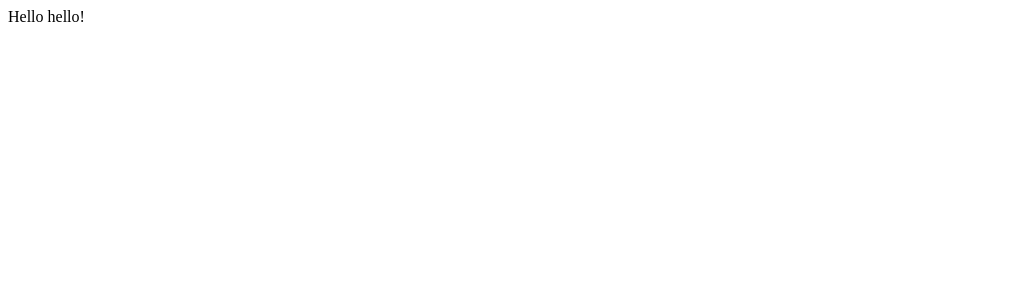
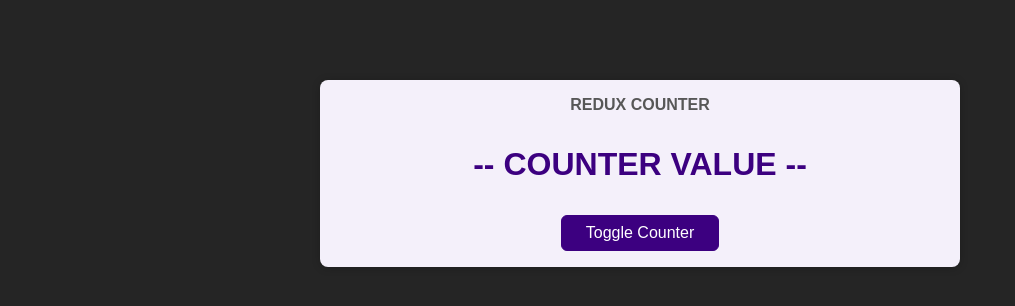
Before and after one commit to emre1n/basic-redux-ts, a React (Vite) app: page / in a window 1280 px wide. Shown: the top 306 px of the page, without its empty margins (0-1015 px from the left). Built offline with nearby package versions, Linux system fonts and the light colour scheme.

Commit message:
setup boilerplate

```diff
--- a/src/App.tsx
+++ b/src/App.tsx
@@ -1,5 +1,7 @@
+import Counter from './components/Counter/';
+
 function App() {
-  return <>Hello hello!</>;
+  return <Counter />;
 }
 
 export default App;
--- /dev/null
+++ b/src/components/Counter/index.tsx
@@ -0,0 +1,17 @@
+import styles from './styles.module.css';
+
+const Counter = () => {
+  const toggleCounterHandler = () => {
+    console.log('toggled');
+  };
+
+  return (
+    <main className={styles.counter}>
+      <h1>Redux Counter</h1>
+      <div className={styles.value}>-- COUNTER VALUE --</div>
+      <button onClick={toggleCounterHandler}>Toggle Counter</button>
+    </main>
+  );
+};
+
+export default Counter;
--- /dev/null
+++ b/src/components/Counter/styles.module.css
@@ -0,0 +1,23 @@
+.counter {
+  margin: 5rem auto;
+  box-shadow: 0 1px 8px rgba(0, 0, 0, 0.2);
+  width: 40rem;
+  border-radius: 8px;
+  padding: 1rem;
+  text-align: center;
+  background-color: #f4f0fa;
+}
+
+.counter h1 {
+  text-transform: uppercase;
+  color: #575757;
+  margin: 0;
+  font-size: 1rem;
+}
+
+.value {
+  font-size: 2rem;
+  color: #3c0080;
+  margin: 2rem 0;
+  font-weight: bold;
+}
--- /dev/null
+++ b/src/index.css
@@ -0,0 +1,26 @@
+* {
+  box-sizing: border-box;
+}
+
+body {
+  margin: 0;
+  font-family: sans-serif;
+  color: #252525;
+  background-color: #252525;
+}
+
+button {
+  font: inherit;
+  cursor: pointer;
+  background-color: #3c0080;
+  border: 1px solid #3c0080;
+  color: white;
+  padding: 0.5rem 1.5rem;
+  border-radius: 6px;
+}
+
+button:hover,
+button:active {
+  background-color: #5b14ac;
+  border-color: #5b14ac;
+}
--- a/src/main.tsx
+++ b/src/main.tsx
@@ -1,6 +1,7 @@
 import React from 'react';
 import ReactDOM from 'react-dom/client';
 import App from './App.tsx';
+import './index.css';
 
 ReactDOM.createRoot(document.getElementById('root') as HTMLElement).render(
   <React.StrictMode>
```
